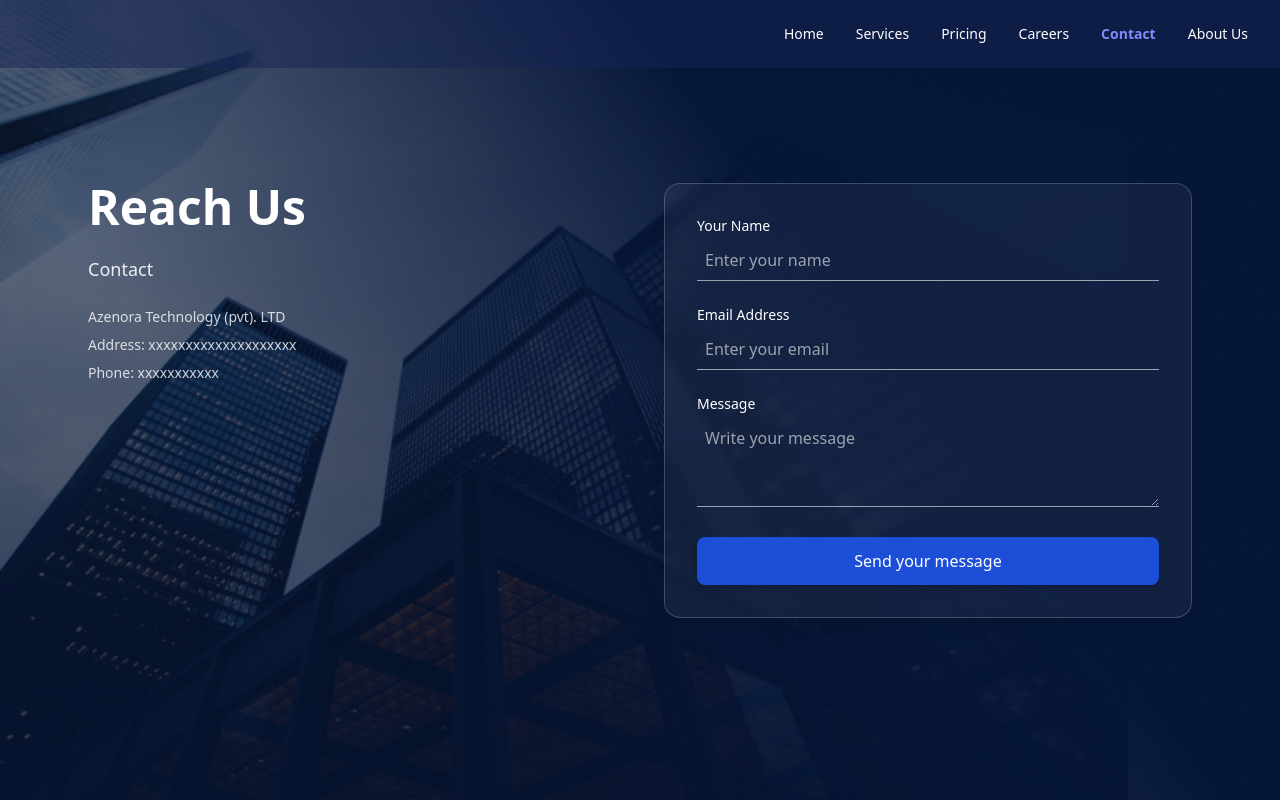
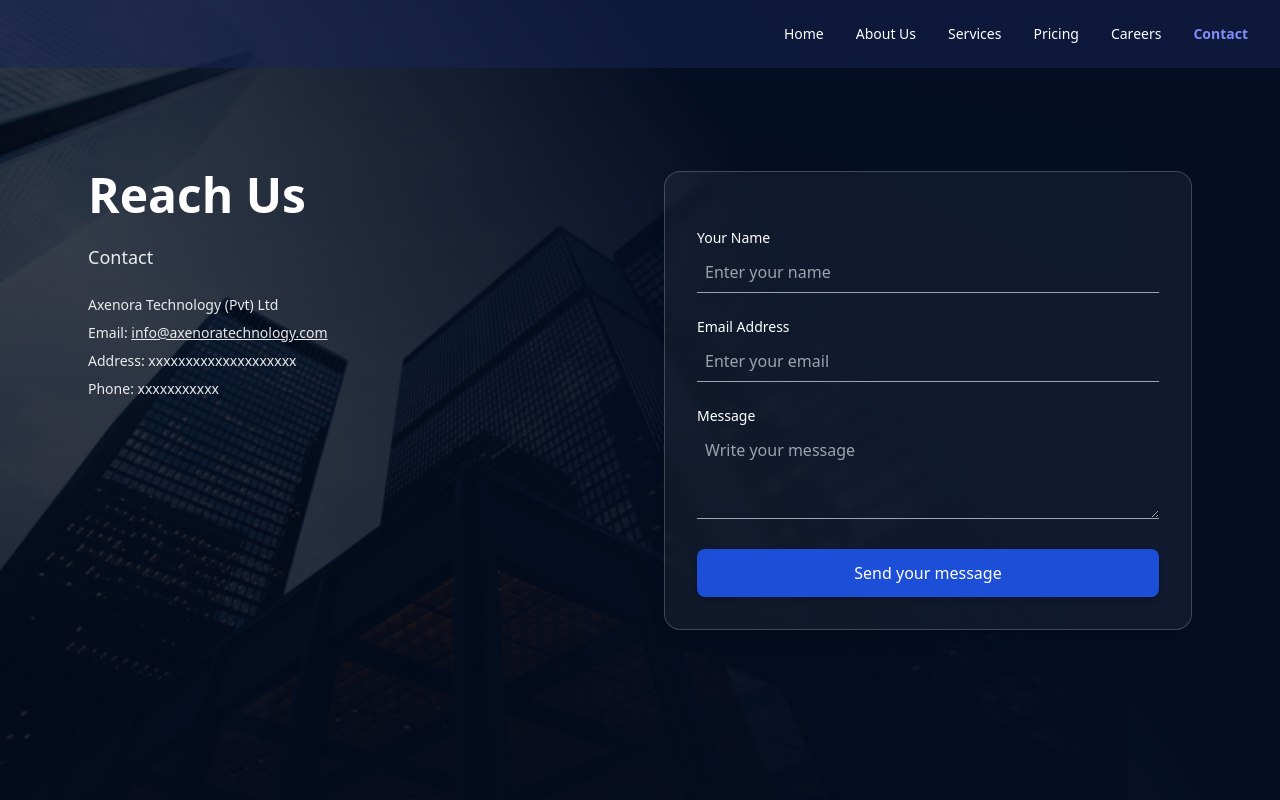
Before and after one commit to axerona/Axenora-Web-Site, a React (Vite) app in the folder frontend/: page /contact in a window 1280 px wide. Shown: the top 800 px of the page. Built offline with nearby package versions, Linux system fonts and the light colour scheme.

Commit message:
Formspre integrated

```diff
--- a/frontend/src/components/Contact.jsx
+++ b/frontend/src/components/Contact.jsx
@@ -1,7 +1,52 @@
-import React from "react";
+import React, { useState } from "react";
 import bg from "../assets/Img.png";
 
+const FORM_ENDPOINT = "https://formspree.io/f/mqadzoqn";
+
 const Contact = () => {
+  const [loading, setLoading] = useState(false);
+  const [done, setDone] = useState(false);
+  const [err, setErr] = useState("");
+
+  const handleSubmit = async (e) => {
+    e.preventDefault();
+    setLoading(true);
+    setErr("");
+    setDone(false);
+
+    const form = e.currentTarget;
+    const data = new FormData(form);
+
+    // Honeypot check (bots will fill hidden field)
+    if (data.get("_gotcha")) {
+      setLoading(false);
+      return;
+    }
+
+    try {
+      const res = await fetch(FORM_ENDPOINT, {
+        method: "POST",
+        headers: { Accept: "application/json" },
+        body: data, // FormData so Formspree parses fields
+      });
+
+      if (res.ok) {
+        setDone(true);
+        form.reset();
+      } else {
+        const j = await res.json().catch(() => ({}));
+        const msg =
+          j?.errors?.map((e) => e.message).join(", ") ||
+          "Something went wrong. Please try again.";
+        setErr(msg);
+      }
+    } catch {
+      setErr("Network error. Please try again.");
+    } finally {
+      setLoading(false);
+    }
+  };
+
   return (
     <section
       className="w-full min-h-screen flex justify-center items-center relative"
@@ -12,25 +57,39 @@ const Contact = () => {
         backgroundRepeat: "no-repeat",
       }}
     >
+      {/* optional overlay for readability */}
+      <div className="absolute inset-0 bg-black/40" />
 
       <div className="relative max-w-6xl w-full px-6 grid md:grid-cols-2 gap-12 text-white z-10">
-
+        {/* Left */}
         <div className="space-y-6">
           <h2 className="text-5xl font-extrabold">Reach Us</h2>
           <p className="text-lg opacity-90">Contact</p>
-          <div className="space-y-2 text-sm opacity-80">
-            <p>Azenora Technology (pvt). LTD</p>
+          <div className="space-y-2 text-sm opacity-90">
+            <p>Axenora Technology (Pvt) Ltd</p>
+            <p>Email: <a href="mailto:info@axenoratechnology.com" className="underline">info@axenoratechnology.com</a></p>
             <p>Address: xxxxxxxxxxxxxxxxxxxx</p>
             <p>Phone: xxxxxxxxxxx</p>
           </div>
         </div>
 
+        {/* Right (Form) */}
+        <form
+          onSubmit={handleSubmit}
+          className="space-y-6 bg-white/5 border border-white/20 backdrop-blur-sm p-8 rounded-2xl shadow-lg"
+        >
+          {/* Hidden fields */}
+          <input type="hidden" name="_subject" value="New message from website contact form" />
+          <input type="hidden" name="_origin" value={typeof window !== "undefined" ? window.location.href : ""} />
+          {/* Honeypot */}
+          <input type="text" name="_gotcha" className="hidden" tabIndex={-1} autoComplete="off" />
 
-        <form className="space-y-6 bg-white/5 border border-white/20 backdrop-blur-sm p-8 rounded-2xl shadow-lg">
           <div className="space-y-1">
             <label className="block text-sm font-medium">Your Name</label>
             <input
               type="text"
+              name="name"
+              required
               className="w-full bg-transparent border-b border-gray-400 text-white placeholder-gray-400 focus:outline-none focus:border-blue-400 p-2"
               placeholder="Enter your name"
             />
@@ -40,6 +99,8 @@ const Contact = () => {
             <label className="block text-sm font-medium">Email Address</label>
             <input
               type="email"
+              name="email"
+              required
               className="w-full bg-transparent border-b border-gray-400 text-white placeholder-gray-400 focus:outline-none focus:border-blue-400 p-2"
               placeholder="Enter your email"
             />
@@ -49,16 +110,26 @@ const Contact = () => {
             <label className="block text-sm font-medium">Message</label>
             <textarea
               rows={3}
+              name="message"
+              required
               className="w-full bg-transparent border-b border-gray-400 text-white placeholder-gray-400 focus:outline-none focus:border-blue-400 p-2"
               placeholder="Write your message"
             />
           </div>
 
+          {err && <p className="text-red-300 text-sm">{err}</p>}
+          {done && (
+            <p className="text-emerald-300 text-sm">
+              Thanks! Your message has been sent. We’ll get back to you soon.
+            </p>
+          )}
+
           <button
             type="submit"
-            className="w-full bg-blue-700 hover:bg-blue-800 transition text-white py-3 rounded-lg shadow-md"
+            disabled={loading}
+            className="w-full bg-blue-700 hover:bg-blue-800 disabled:opacity-60 disabled:cursor-not-allowed transition text-white py-3 rounded-lg shadow-md"
           >
-            Send your message
+            {loading ? "Sending..." : "Send your message"}
           </button>
         </form>
       </div>
--- a/frontend/src/components/Footer.jsx
+++ b/frontend/src/components/Footer.jsx
@@ -6,8 +6,6 @@ const Footer = () => {
   return (
     <footer className="bg-[#0a0f2c] text-gray-300 py-12 px-6 md:px-16">
       <div className="max-w-7xl mx-auto grid grid-cols-1 md:grid-cols-4 gap-10">
-
-
         <div>
           <h3 className="font-semibold text-white mb-4">Product & Services</h3>
           <ul className="space-y-2 text-sm">
@@ -20,7 +18,6 @@ const Footer = () => {
           </ul>
         </div>
 
-
         <div>
           <h3 className="font-semibold text-white mb-4">Explore</h3>
           <ul className="space-y-2 text-sm">
@@ -29,7 +26,6 @@ const Footer = () => {
             <li><Link to="/pricing">Pricing</Link></li>
           </ul>
         </div>
-
 
         <div>
           <h3 className="font-semibold text-white mb-4">Company</h3>
@@ -41,7 +37,7 @@ const Footer = () => {
           </ul>
         </div>
 
-        <div>
+        {/* <div>
           <h3 className="font-semibold text-white mb-4">Subscribe</h3>
           <div className="flex items-center bg-[#11152d] rounded-lg overflow-hidden">
             <input
@@ -57,19 +53,16 @@ const Footer = () => {
             Hello, we are Axenora Technology – A futuristic software company
             crafting cutting-edge AI, gaming, and safety solutions.
           </p>
-        </div>
+        </div> */}
       </div>
 
-
       <div className="border-t border-gray-700 mt-10 pt-6 flex flex-col md:flex-row justify-between items-center text-sm text-gray-400">
-
 
         <div className="flex space-x-6 mb-4 md:mb-0">
           <Link to="/terms">Terms</Link>
           <Link to="/privacy">Privacy</Link>
           <Link to="/cookies">Cookies</Link>
         </div>
-
 
         <div className="flex space-x-4 text-gray-400">
           <span className="p-2 rounded-full bg-[#11152d]">
--- a/frontend/src/components/Navbar.jsx
+++ b/frontend/src/components/Navbar.jsx
@@ -5,11 +5,11 @@ const Navbar = () => {
   const location = useLocation();
   const links = [
     { name: "Home", path: "/" },
+    { name: "About Us", path: "/about" },
     { name: "Services", path: "/services" },
     { name: "Pricing", path: "/pricing" },
     { name: "Careers", path: "/careers" },
     { name: "Contact", path: "/contact" },
-    { name: "About Us", path: "/about" },
   ];
 
   return (
```
